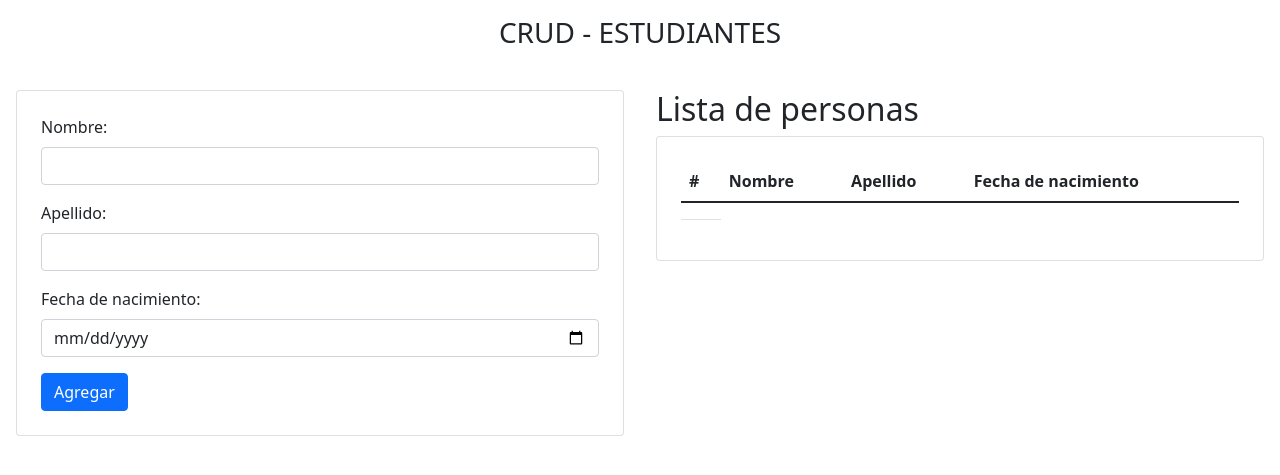
After one commit to JsMorales0301/parcial-aplicaciones-internet, a PHP site: page /log/insertar.php in a window 1280 px wide. The commit adds this page. Shown: the top 475 px of the page. Run offline with PHP 8.4, Linux system fonts and the light colour scheme; lists and menus that the app fills with data are empty; some libraries are stand-ins or nearby versions.

Commit message:
Añadiendo formularios

```diff
--- /dev/null
+++ b/log/consultar.php
@@ -0,0 +1,25 @@
+<h2>Lista de personas</h2>
+<div class="card">
+    <div class="p-4">
+        <table class="table align-middle">
+            <thead>
+                <tr>
+                    <th scope="col">#</th>
+                    <th scope="col">Nombre</th>
+                    <th scope="col">Apellido</th>
+                    <th scope="col">Fecha de nacimiento</th>
+                </tr>
+            </thead>
+            <tbody>
+
+                <tr>
+                    <td>
+
+                    </td>
+                </tr>
+
+            </tbody>
+        </table>
+
+    </div>
+</div>
--- /dev/null
+++ b/log/insertar.php
@@ -0,0 +1,37 @@
+<?php
+include '../view/home.php';
+?>
+
+<body>
+    <div class="container-fluid">
+        <div class="row">
+            <div class="col-md-6 p-3">
+                <div class="card">
+                    <form class="m-4" action="<?= $_SERVER['PHP_SELF'] ?>" method="POST">
+                        <div class="mb-3">
+                            <label for="txtName" class="form-label">Nombre: </label>
+                            <input type="text" class="form-control" id="txtName">
+                        </div>
+                        <div class="mb-3">
+                            <label for="txtApellido" class="form-label">Apellido: </label>
+                            <input type="text" class="form-control" id="txtApellido">
+                        </div>
+                        <div class="mb-3">
+                            <label for="dateNacimiento" class="form-label">Fecha de nacimiento: </label>
+                            <input type="date" class="form-control" id="dateNacimiento">
+                        </div>
+                        <button type="submit" class="btn btn-primary">Agregar</button>
+                    </form>
+                    </form>
+                </div>
+            </div>
+            <div class="col-md-6 p-3">
+                <?php
+                include '../log/consultar.php';
+                ?>
+            </div>
+        </div>
+    </div>
+</body>
+
+</html>
--- /dev/null
+++ b/view/home.php
@@ -0,0 +1,23 @@
+<!DOCTYPE html>
+<html lang="en">
+
+<head>
+    <meta charset="UTF-8">
+    <meta http-equiv="X-UA-Compatible" content="IE=edge">
+    <meta name="viewport" content="width=device-width, initial-scale=1.0">
+    <title>CRUD - ESTUDIANTES</title>
+    <link href="https://cdn.jsdelivr.net/npm/bootstrap@5.1.3/dist/css/bootstrap.min.css" rel="stylesheet">
+    <script src="https://code.jquery.com/jquery-3.6.0.min.js"></script>
+    <script src="https://cdn.jsdelivr.net/npm/@popperjs/core@2.10.2/dist/umd/popper.min.js"></script>
+    <script src="https://cdn.jsdelivr.net/npm/bootstrap@5.1.3/dist/js/bootstrap.min.js"></script>
+</head>
+
+<div class="container-fluid">
+    <div class="row">
+        <div class="col-md">
+            <header class="py-3">
+                <h3 class="text-center">CRUD - ESTUDIANTES</h3>
+            </header>
+        </div>
+    </div>
+</div>
```
Also changed, not shown: index.php (+5 -23 lines).
